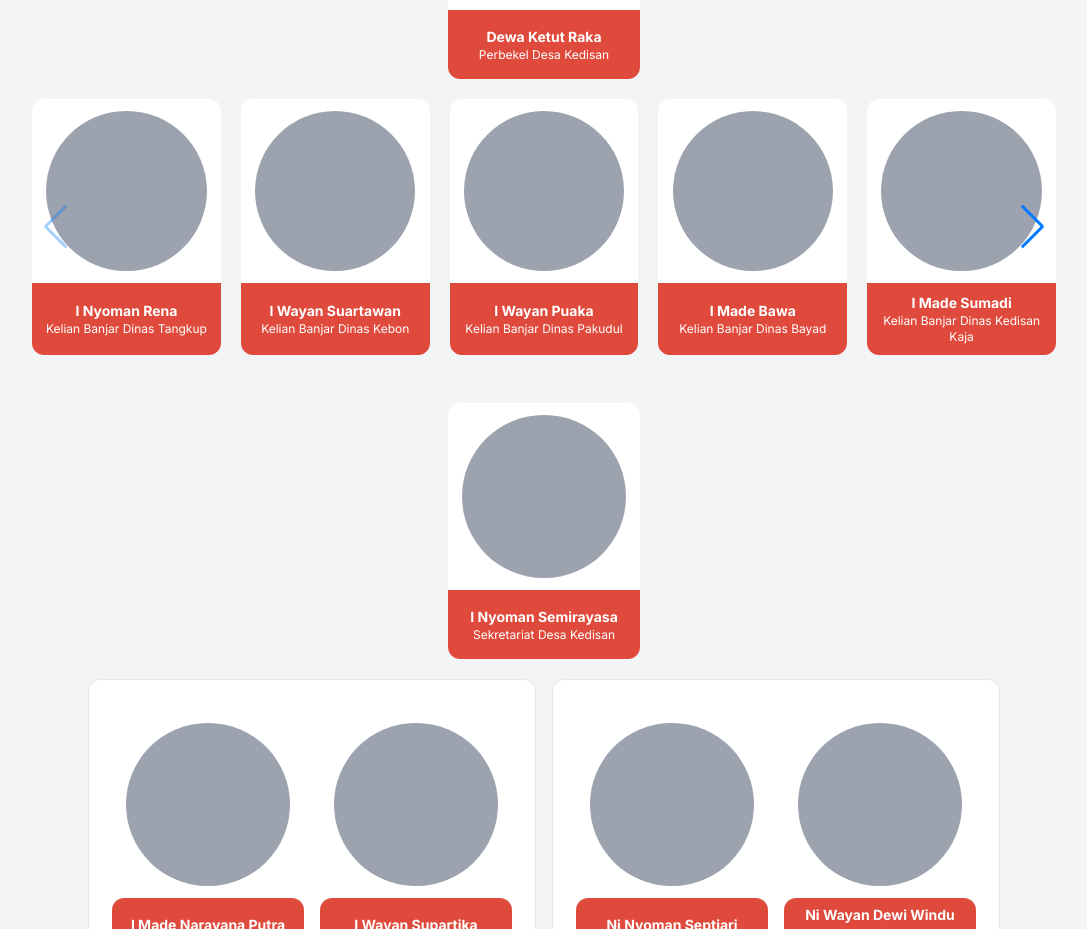
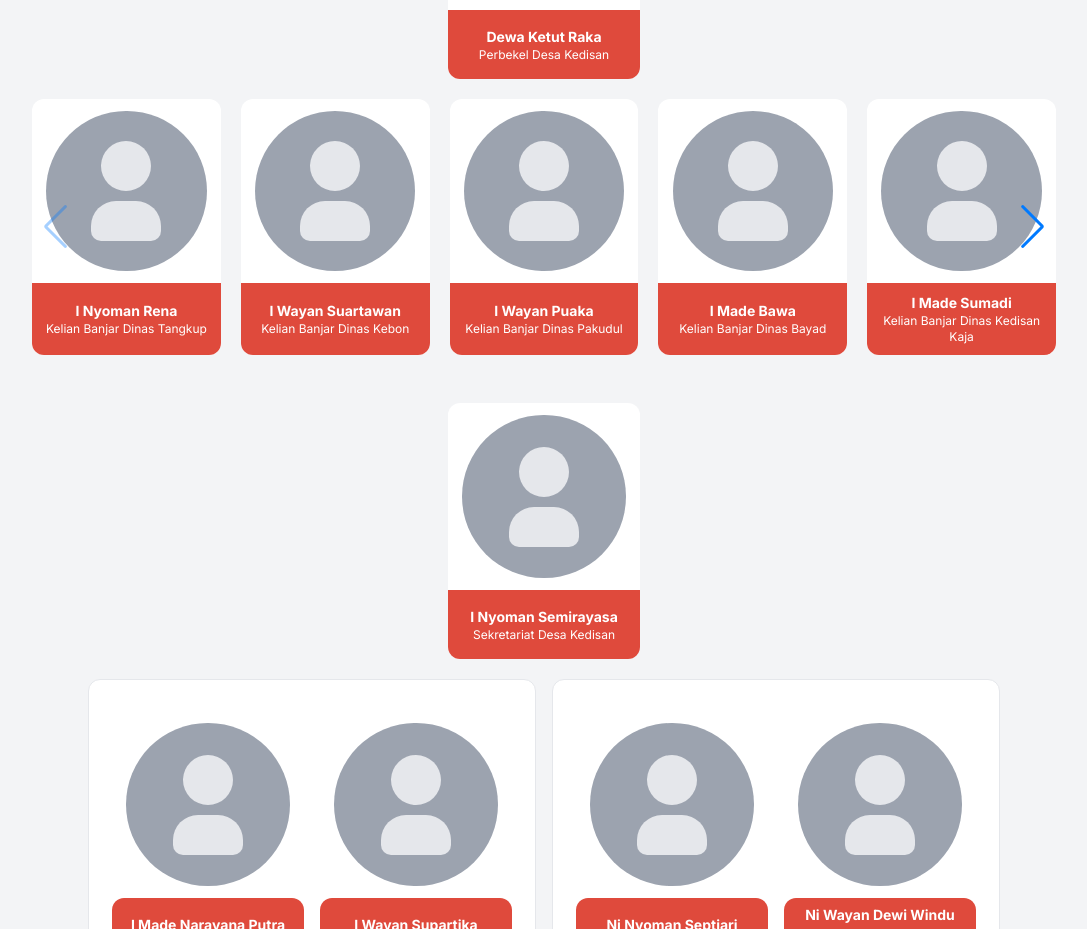
Before and after one commit to absolutepraya/desa-kedisan, a React (Vite) app: page / in a window 1280 px wide. Shown: the part 2143-3072 px from the top of the page, without its empty margins (96-1183 px from the left). Built offline with nearby package versions, Linux system fonts and the light colour scheme; a web font is replaced by a local one.

Commit message:
Changed struktur pemerintahan PFP to default

```diff
--- a/src/components/ProfilDesa.jsx
+++ b/src/components/ProfilDesa.jsx
@@ -9,6 +9,7 @@ import strukturSekretariat from '../data/strukturSekretariat.json';
 import Leaf from '../assets/elements/Leaf.webp';
 import Greek from '../assets/elements/Greek.webp';
 import Scroll from '../assets/elements/Scroll.webp';
+import { IconUserFilled } from '@tabler/icons-react';
 
 const ProfilDesa = () => {
 	return (
@@ -121,7 +122,7 @@ const ProfilDesa = () => {
 
 			<div className='flex w-[80%] flex-col items-center space-y-5'>
 				<div className='flex h-64 w-48 flex-col items-center space-y-3 overflow-hidden rounded-xl bg-white pt-3'>
-					<div className='aspect-square w-[85%] rounded-full bg-gray-400' />
+					<PersonIcon />
 					<div className='flex w-full flex-grow flex-col items-center justify-center space-y-0 bg-custred px-1 text-white'>
 						<p className='text-center text-sm font-bold'>{strukturPerbekel.Perbekel_Desa_Kedisan}</p>
 						<p className='text-center text-xs'>Perbekel Desa Kedisan</p>
@@ -141,7 +142,7 @@ const ProfilDesa = () => {
 						<SwiperSlide key={key}>
 							<div className='flex w-auto items-center justify-center'>
 								<div className='flex h-64 w-48 flex-col items-center space-y-3 overflow-hidden rounded-xl bg-white pt-3'>
-									<div className='aspect-square w-[85%] rounded-full bg-gray-400' />
+									<PersonIcon />
 									<div className='flex w-full flex-grow flex-col items-center justify-center space-y-0 bg-custred px-2 text-white'>
 										<p className='text-center text-sm font-bold'>{value}</p>
 										<p className='text-center text-xs'>{key.replace(/_/g, ' ')}</p>
@@ -153,7 +154,7 @@ const ProfilDesa = () => {
 				</Swiper>
 
 				<div className='!mt-12 flex h-64 w-48 flex-col items-center space-y-3 overflow-hidden rounded-xl bg-white pt-3'>
-					<div className='aspect-square w-[85%] rounded-full bg-gray-400' />
+					<PersonIcon />
 					<div className='flex w-full flex-grow flex-col items-center justify-center space-y-0 bg-custred px-1 text-white'>
 						<p className='text-center text-sm font-bold'>{strukturSekretariat.Sekretariat_Desa_Kedisan}</p>
 						<p className='text-center text-xs'>Sekretariat Desa Kedisan</p>
@@ -167,14 +168,14 @@ const ProfilDesa = () => {
 							className='flex h-80 w-[28rem] flex-row items-center justify-center space-x-4 rounded-xl border bg-white'
 						>
 							<div className='flex h-64 w-48 flex-col items-center space-y-3 pt-3'>
-								<div className='aspect-square w-[85%] rounded-full bg-gray-400' />
+								<PersonIcon />
 								<div className='flex w-full flex-grow flex-col items-center justify-center space-y-0 rounded-xl bg-custred px-2 text-white'>
 									<p className='text-center text-sm font-bold'>{value.Kepala}</p>
 									<p className='text-center text-xs'>Kepala</p>
 								</div>
 							</div>
 							<div className='flex h-64 w-48 flex-col items-center space-y-3 pt-3'>
-								<div className='aspect-square w-[85%] rounded-full bg-gray-400' />
+								<PersonIcon />
 
 								<div className='flex w-full flex-grow flex-col items-center justify-center space-y-0 rounded-xl bg-custred px-2 text-white'>
 									<p className='text-center text-sm font-bold'>{value.Staff}</p>
@@ -194,4 +195,13 @@ const ProfilDesa = () => {
 	);
 };
 
+const PersonIcon = () => (
+	<div className='aspect-square w-[85%] rounded-full bg-gray-400 overflow-hidden flex items-center justify-center'>
+		<IconUserFilled
+			size={120}
+			className='text-gray-200'
+		/>
+	</div>
+);
+
 export default ProfilDesa;
```
